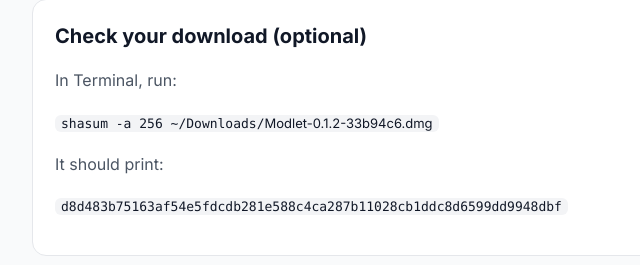
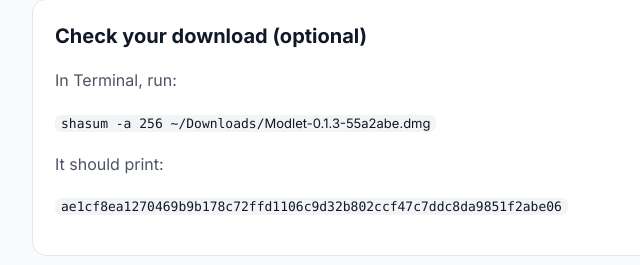
Before and after one commit to gradientx-tech/gradientx-tech.github.io, a plain HTML site: page modlet/index.html in a window 1280 px wide. Shown: the part 1745-2010 px from the top of the page, 244-884 px from the left. Drawn offline with Linux system fonts and the light colour scheme.

Commit message:
Modlet download page: internal test 13 (Canada and mainland China Mac installers)
Co-Authored-By: Claude Opus 5.5 <noreply@anthropic.com>

```diff
--- a/modlet/index.html
+++ b/modlet/index.html
@@ -82,8 +82,8 @@
         ⬇︎ <span class="en">Download for Windows</span><span class="zh">下载 Windows 版</span> <small>· 81 MB</small>
       </a>
       <div class="meta mac">
-        <span class="en">Version 0.1.2 (internal test 12) · Apple chip (M1 or later) · macOS 14 or later · 16 GB memory recommended</span>
-        <span class="zh">版本 0.1.2（内测 12）· 需要 Apple 芯片（M1 或更新）· macOS 14 或更新 · 建议 16 GB 内存</span>
+        <span class="en">Version 0.1.3 (internal test 13) · Apple chip (M1 or later) · macOS 14 or later · 16 GB memory recommended</span>
+        <span class="zh">版本 0.1.3（内测 13）· 需要 Apple 芯片（M1 或更新）· macOS 14 或更新 · 建议 16 GB 内存</span>
       </div>
       <div class="meta win">
         <span class="en">Version 0.1.0 (Windows internal test 5) · Windows 10 or 11, 64-bit · NVIDIA graphics card with 6 GB or more</span>
@@ -183,9 +183,9 @@
       <h2><span class="en">Check your download (optional)</span><span class="zh">核对下载的文件（可选）</span></h2>
       <p class="muted"><span class="en mac">In Terminal, run:</span><span class="zh mac">在「终端」里运行：</span><span class="en win">In Command Prompt, run:</span><span class="zh win">在「命令提示符」里运行：</span></p>
       <div class="mac">
-      <p><code>shasum -a 256 ~/Downloads/<span id="sum-mac-file">Modlet-0.1.2-33b94c6.dmg</span></code></p>
+      <p><code>shasum -a 256 ~/Downloads/<span id="sum-mac-file">Modlet-0.1.3-55a2abe.dmg</span></code></p>
       <p class="muted"><span class="en">It should print:</span><span class="zh">应该显示：</span></p>
-      <p><code id="sum-mac">d8d483b75163af54e5fdcdb281e588c4ca287b11028cb1ddc8d6599dd9948dbf</code></p>
+      <p><code id="sum-mac">ae1cf8ea1270469b9b178c72ffd1106c9d32b802ccf47c7ddc8da9851f2abe06</code></p>
       </div>
       <div class="win">
       <p><code>certutil -hashfile %USERPROFILE%\Downloads\Modlet-Setup-0.1.0-d2a2415.exe SHA256</code></p>
@@ -212,10 +212,10 @@
       // packs, Baidu Baike, 12356), still on GitHub until a mainland mirror exists; Windows the same file for both.
       var GH = "https://github.com/gradientx-tech/petai-releases/releases/download/";
       var DL = {
-        gl: { mac: GH + "v0.1.2-test12/Modlet-0.1.2-33b94c6.dmg", win: GH + "v0.1.0-win5/Modlet-Setup-0.1.0-d2a2415.exe",
-              macFile: "Modlet-0.1.2-33b94c6.dmg", macSum: "d8d483b75163af54e5fdcdb281e588c4ca287b11028cb1ddc8d6599dd9948dbf" },
-        cn: { mac: GH + "v0.1.2-test12/Modlet-CN-0.1.2-33b94c6.dmg", win: GH + "v0.1.0-win5/Modlet-Setup-0.1.0-d2a2415.exe",
-              macFile: "Modlet-CN-0.1.2-33b94c6.dmg", macSum: "fe4004a4181b3b5ca9db77f273d9c3257384bf7dfe8b96bf96bfe59de462af0d" }
+        gl: { mac: GH + "v0.1.3-test13/Modlet-0.1.3-55a2abe.dmg", win: GH + "v0.1.0-win5/Modlet-Setup-0.1.0-d2a2415.exe",
+              macFile: "Modlet-0.1.3-55a2abe.dmg", macSum: "ae1cf8ea1270469b9b178c72ffd1106c9d32b802ccf47c7ddc8da9851f2abe06" },
+        cn: { mac: GH + "v0.1.3-test13/Modlet-CN-0.1.3-55a2abe.dmg", win: GH + "v0.1.0-win5/Modlet-Setup-0.1.0-d2a2415.exe",
+              macFile: "Modlet-CN-0.1.3-55a2abe.dmg", macSum: "64f4e734b0f4fb6c85c1e22e410fae313fb34d062d89f1844a7a71906c1cb8c3" }
       };
       var get = function (k) { try { return localStorage.getItem(k); } catch (e) { return null; } };
       var put = function (k, v) { try { localStorage.setItem(k, v); } catch (e) {} };
```
